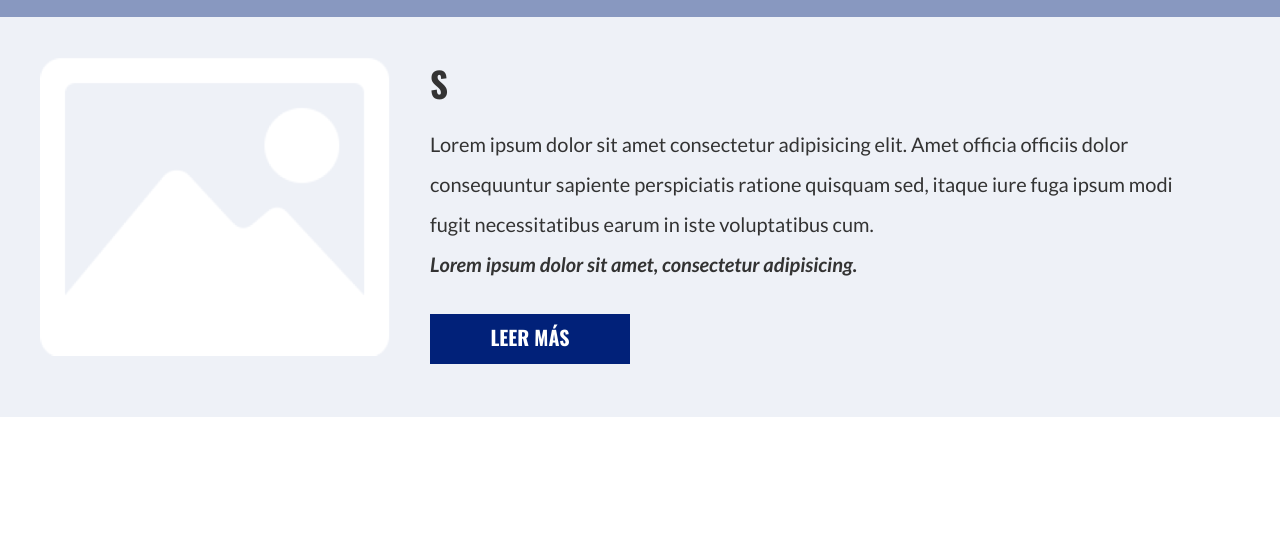
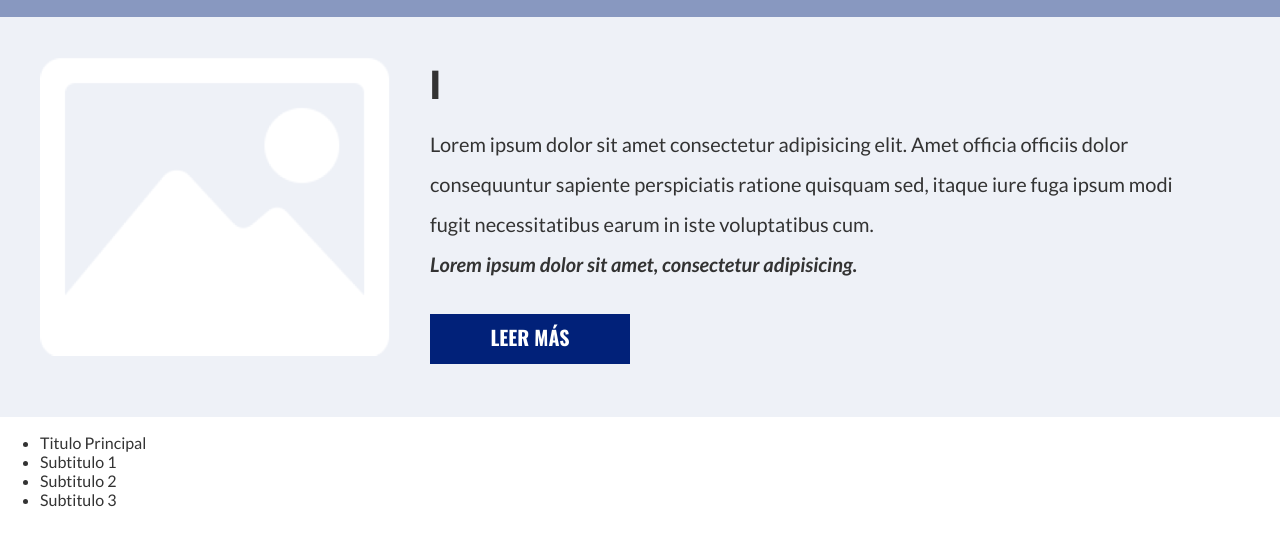
Before and after one commit to DanielGeek/css_projects, a plain HTML site: page platzi-games/landing.html in a window 1280 px wide. Shown: the part 83-628 px from the top of the page. Drawn offline with nearby package versions, Linux system fonts and the light colour scheme.

```diff
--- a/platzi-games/landing.html
+++ b/platzi-games/landing.html
@@ -11,7 +11,7 @@
     <section class="intro">
       <div class="intro__imagen"><img src="images/imagen.png"></div>
       <div class="intro__contenido">
-        <h2>S</h2>
+        <h2>i</h2>
         <p>
           Lorem ipsum dolor sit amet consectetur adipisicing elit.
           Amet officia officiis dolor consequuntur sapiente
@@ -20,5 +20,11 @@
         </p><a class="boton">Leer más</a>
       </div>
     </section>
+    <ul>
+      <li>Titulo Principal</li>
+      <li>Subtitulo 1</li>
+      <li>Subtitulo 2</li>
+      <li>Subtitulo 3</li>
+    </ul>
   </body>
 </html>
```
Also changed, not shown: 1 other file.
